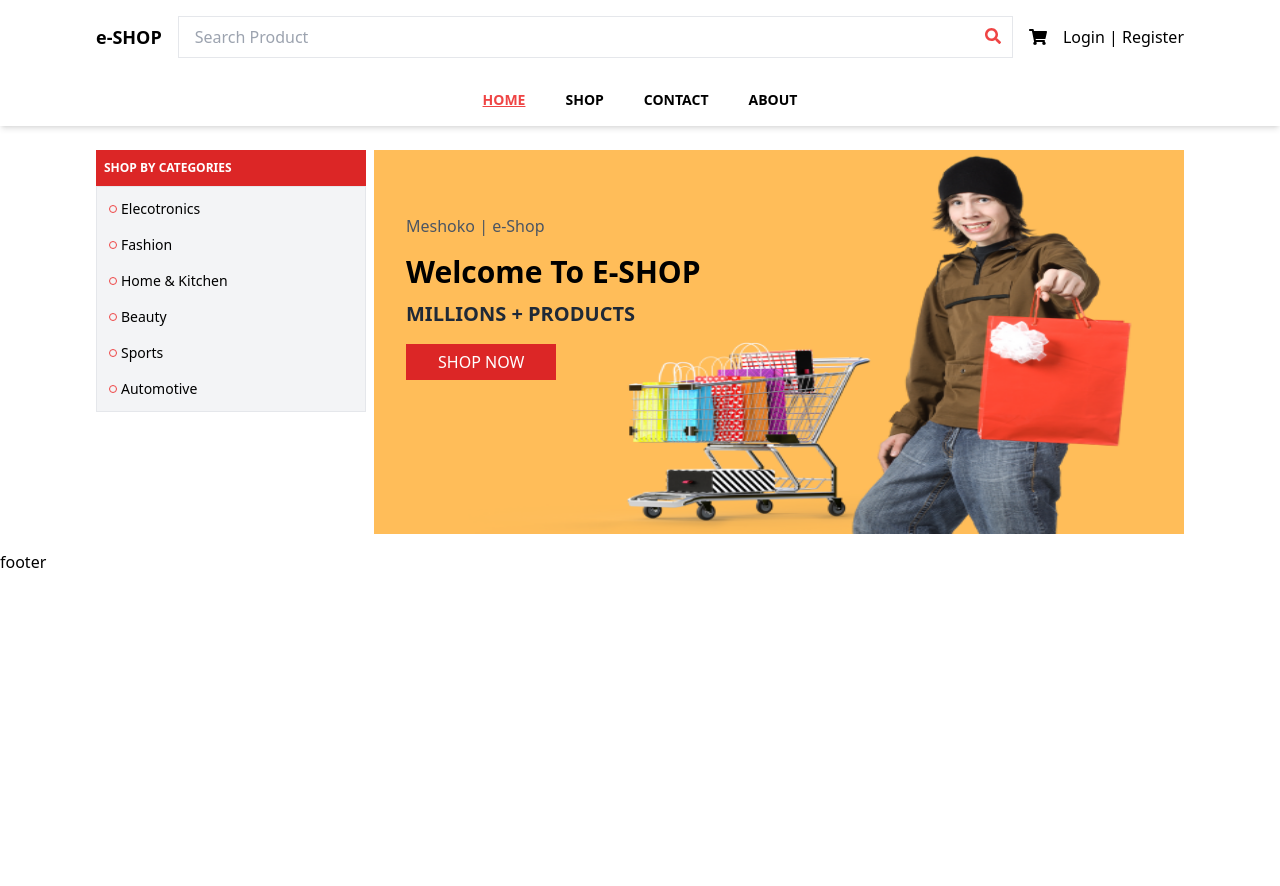
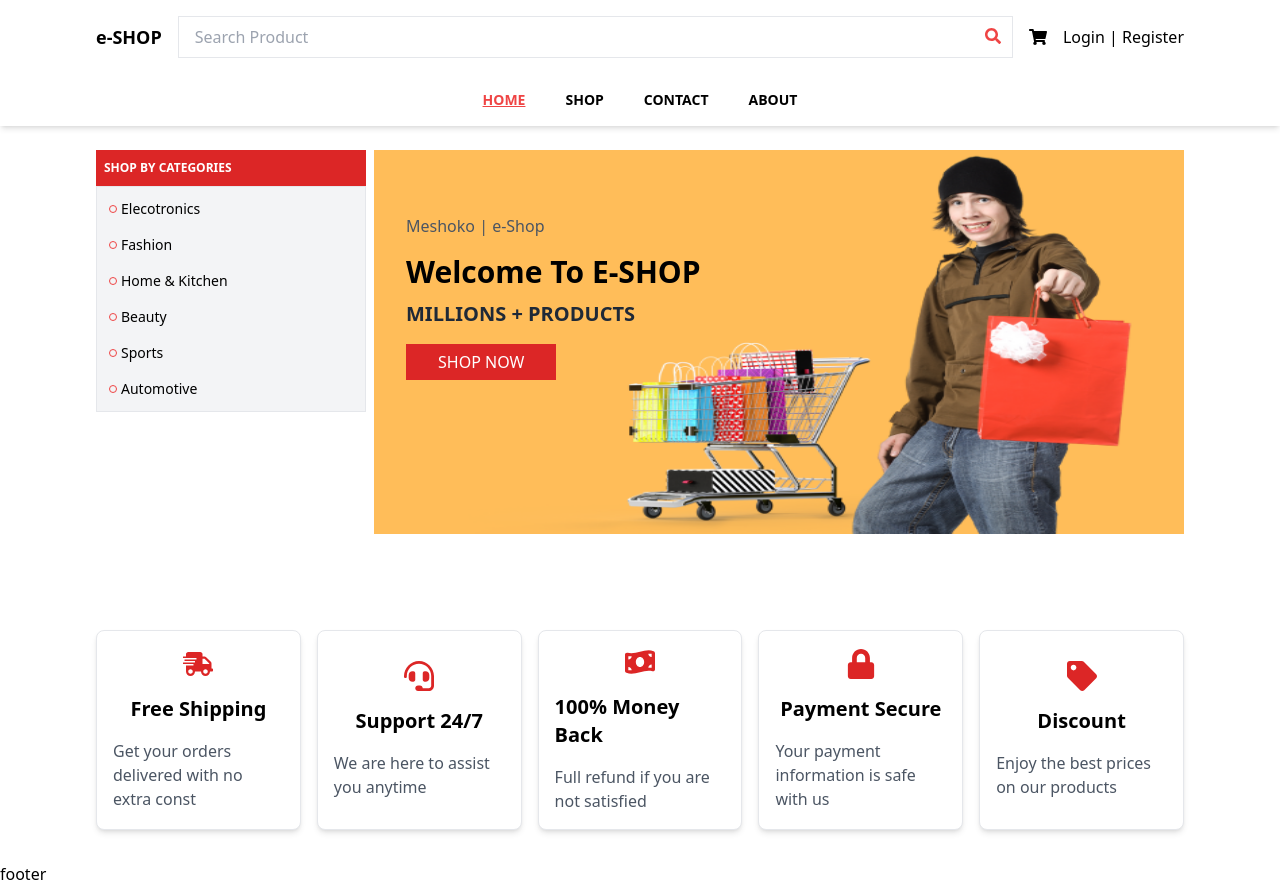
Before and after one commit to engMaya22/Ecommerce-react-js-redux-toolkit-tailwind-css, a React (Vite) app: page / in a window 1280 px wide. Before the commit the page ends 800 px from the top, so only its background shows below. Built offline with nearby package versions, Linux system fonts and the light colour scheme.

Commit message:
info section

```diff
--- /dev/null
+++ b/src/components/InfoSection.jsx
@@ -0,0 +1,42 @@
+
+import { FaHeadset, FaLock, FaShippingFast, FaTag } from "react-icons/fa";
+import { FaMoneyBillWave } from "react-icons/fa6";
+import { infoItems } from "../utlis/data";
+
+const InfoSection = () => {
+    const iconMap = {
+        FaShippingFast,
+        FaHeadset,
+        FaMoneyBillWave,
+        FaLock,
+        FaTag,
+      };
+
+
+  return (
+            <div className="bg-white pb-8 pt-12">
+                <div className="container mx-auto grid grid-cols-1 md:grid-cols-2 lg:grid-cols-5 gap-4  mt-8">
+                    {infoItems.map(item => {
+                        const Icon = iconMap[item.iconName];
+
+                        return <div key={item.id}
+                        className="flex flex-col bg-white shadow-md p-4 border rounded-lg justify-center items-center
+                        transform  transition-transform duration-300 hover:scale-105 cursor-pointer">
+                        <Icon className="text-3xl text-red-600" />
+                        <h3 className="mt-4 font-semibold text-xl ">{item.title}</h3>
+                        <p className="mt-4 text-gray-600">{item.description}</p>
+
+                    </div>
+
+                    }
+                                    )}
+                </div>
+            </div>
+  )
+}
+
+export default InfoSection
+// "FaShippingFast" is just a string, not the actual
+// component. React doesn't know how to turn a string "FaShippingFast" into <FaShippingFast />.
+//JSX <Component /> needs a real React component, not a string.
+// That's why we do the lookup with iconMap[item.iconName].
--- a/src/pages/Home.jsx
+++ b/src/pages/Home.jsx
@@ -4,6 +4,7 @@ import {categories} from "../utlis/data"
 import HeroImage from "../assets/images/hero-page.png"
 import { useNavigate } from 'react-router-dom'
 import { FaCircle } from 'react-icons/fa'
+import InfoSection from '../components/InfoSection'
 
 
 const Home = () => {
@@ -32,8 +33,8 @@ const Home = () => {
                       onClick={()=>navigate("/shop")}>SHOP NOW</button>
                   </div>
                 </div>
-
        </div>
+       <InfoSection />
    </div>
   )
 }
--- a/src/utlis/data.js
+++ b/src/utlis/data.js
@@ -8,3 +8,36 @@ export const categories = [
     'Sports' ,
     'Automotive'
 ];
+
+export const infoItems = [
+    {
+        iconName : 'FaShippingFast',
+        title:'Free Shipping',
+        description : 'Get your orders delivered with no extra const',
+
+    },
+    {
+        iconName : 'FaHeadset',
+        title:'Support 24/7',
+        description : 'We are here to  assist you anytime',
+
+    },
+    {
+        iconName : 'FaMoneyBillWave' ,
+        title:'100% Money Back',
+        description : 'Full refund if you are not satisfied',
+
+    } ,
+    {
+        iconName : 'FaLock',
+        title:'Payment Secure',
+        description : 'Your payment information is safe with us',
+
+    } ,
+     {
+        iconName : 'FaTag',
+        title:'Discount',
+        description : 'Enjoy the best prices on our products',
+
+    }
+];
```
